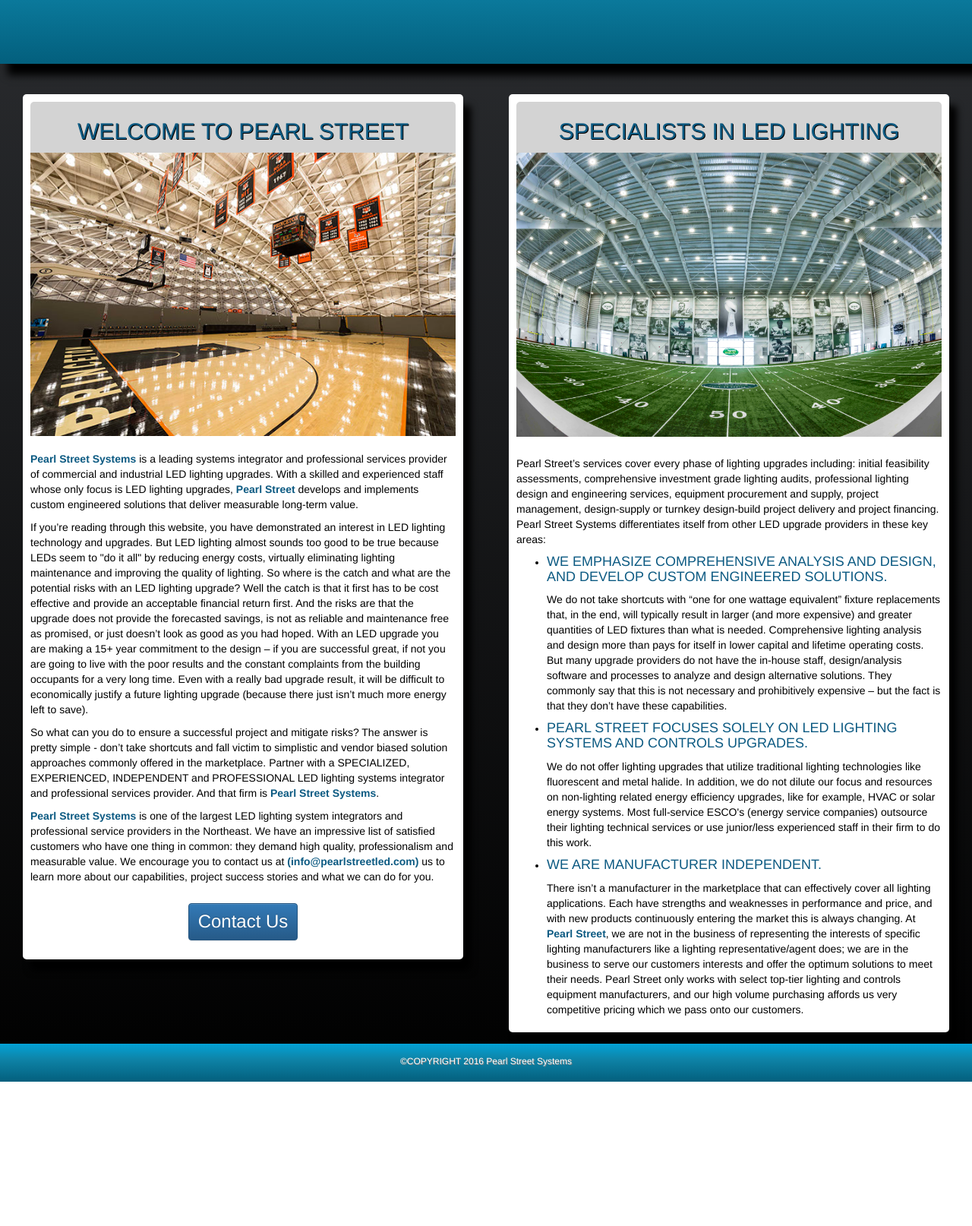
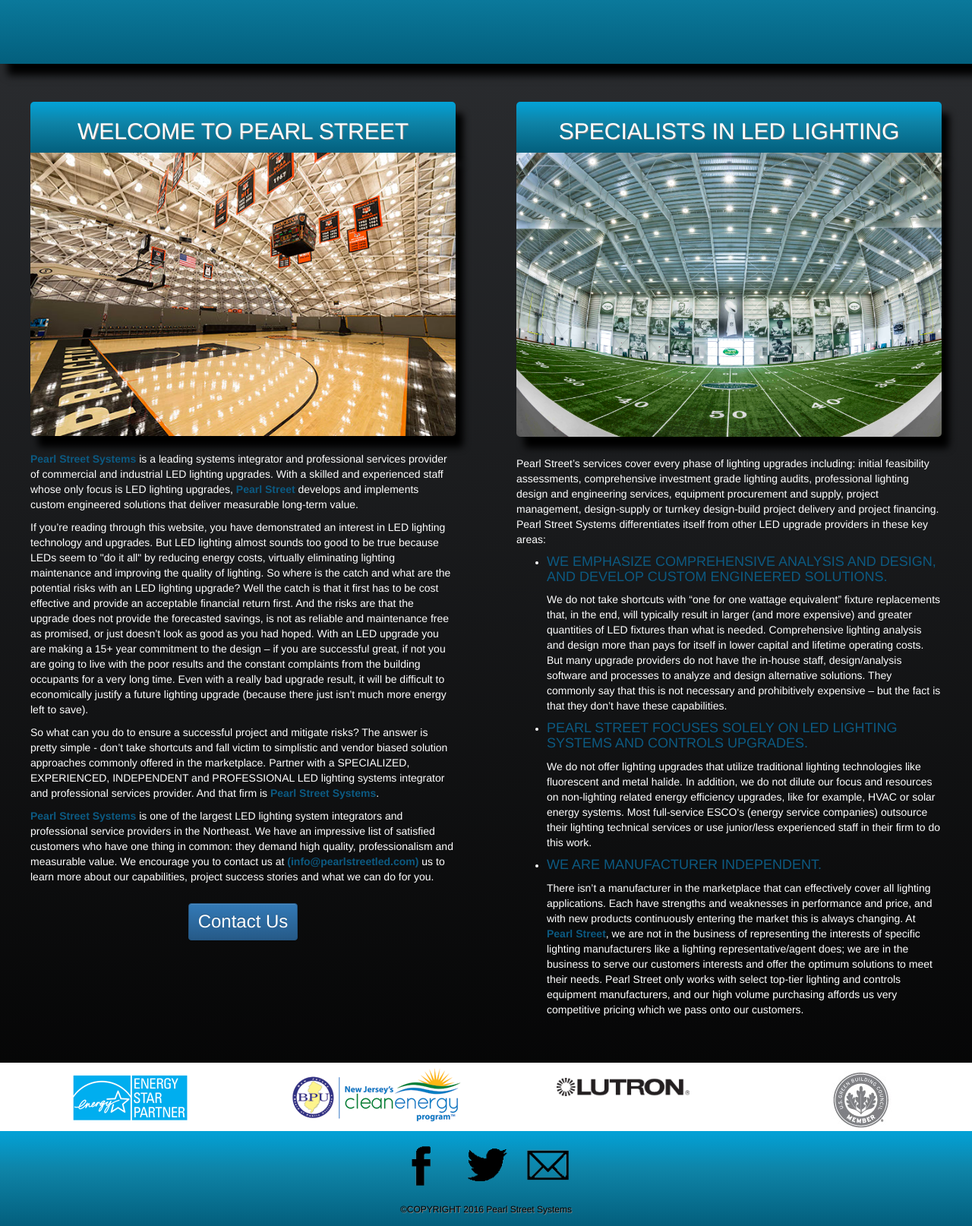
Before and after one commit to Rbla3066/pearl-street, a website: page public/index.html in a window 1280 px wide. Shown: the part 926-2540 px from the top of the page at 76% size. Before the commit the page ends 2350 px from the top, so only its background shows below. Drawn offline with nearby package versions, Linux system fonts and the light colour scheme.

Commit message:
landingPage

```diff
--- a/public/assets/css/main.css
+++ b/public/assets/css/main.css
@@ -19,36 +19,46 @@
 	margin-top: 15px;
 }
 .secondaryHeader {
-	color: #0c5a82;
-	text-shadow: 1px 1px black;
+	color: white;
+	text-shadow: 1px 1px gray;
 	text-align: center;
+
 }
 .secHeaderContainer {
 	margin: auto;
-	background-color: lightgray;
   padding: 2px;
   border-radius: 5px 5px 0px 0px;
+  -webkit-box-shadow: 10px 15px 10px black;
+  -moz-box-shadow: 10px 15px 10px black;
+  box-shadow: 10px 15px 10px black;
+  /* Permalink - use to edit and share this gradient: http://colorzilla.com/gradient-editor/#03a2d7+0,0e84a8+40,035f7d+100 */
+  background: rgb(3,162,215); /* Old browsers */
+  background: -moz-linear-gradient(top,  rgba(3,162,215,1) 0%, rgba(14,132,168,1) 40%, rgba(3,95,125,1) 100%); /* FF3.6-15 */
+  background: -webkit-linear-gradient(top,  rgba(3,162,215,1) 0%,rgba(14,132,168,1) 40%,rgba(3,95,125,1) 100%); /* Chrome10-25,Safari5.1-6 */
+  background: linear-gradient(to bottom,  rgba(3,162,215,1) 0%,rgba(14,132,168,1) 40%,rgba(3,95,125,1) 100%); /* W3C, IE10+, FF16+, Chrome26+, Opera12+, Safari7+ */
+  filter: progid:DXImageTransform.Microsoft.gradient( startColorstr='#03a2d7', endColorstr='#035f7d',GradientType=0 ); /* IE6-9 */
 }
-.contentBox {
-	color: black;
-	background-color: white;
-	margin: 15px;
-	padding: 10px;
-	border-radius: 5px;
+.img-responsive {
 	-webkit-box-shadow: 10px 15px 10px black;
   -moz-box-shadow: 10px 15px 10px black;
   box-shadow: 10px 15px 10px black;
+  border-radius: 0px 0px 5px 5px;
+}
+.contentBox {
+	color: white;
+	margin: 15px;
+	padding: 10px;
 }
 #footer {
 	width: 100%;
-	height: 50px;
+	height: 125px;
     /* Permalink - use to edit and share this gradient: http://colorzilla.com/gradient-editor/#03a2d7+0,0e84a8+40,035f7d+100 */
     background: rgb(3,162,215); /* Old browsers */
     background: -moz-linear-gradient(top,  rgba(3,162,215,1) 0%, rgba(14,132,168,1) 40%, rgba(3,95,125,1) 100%); /* FF3.6-15 */
     background: -webkit-linear-gradient(top,  rgba(3,162,215,1) 0%,rgba(14,132,168,1) 40%,rgba(3,95,125,1) 100%); /* Chrome10-25,Safari5.1-6 */
     background: linear-gradient(to bottom,  rgba(3,162,215,1) 0%,rgba(14,132,168,1) 40%,rgba(3,95,125,1) 100%); /* W3C, IE10+, FF16+, Chrome26+, Opera12+, Safari7+ */
     filter: progid:DXImageTransform.Microsoft.gradient( startColorstr='#03a2d7', endColorstr='#035f7d',GradientType=0 ); /* IE6-9 */
-    color: white;
+    color: black;
     text-shadow: 1px 1px gray;
     font-size: 12px;
     text-align: center;
@@ -76,11 +86,6 @@
   -webkit-box-shadow: 10px 15px 10px black;
   -moz-box-shadow: 10px 15px 10px black;
   box-shadow: 10px 15px 10px black;
-  -webkit-transform: rotate(-3deg);
-  -moz-transform: rotate(-3deg);
-  -o-transform: rotate(-3deg);
-  -ms-transform: rotate(-3deg);
-  transform: rotate(-3deg);
 }
 .roundImageText {
   text-align: center;
@@ -111,6 +116,14 @@
   font-size: 22px;
   text-shadow: 2px 2px gray;
 }
+.cyanGradient {
+	/* Permalink - use to edit and share this gradient: http://colorzilla.com/gradient-editor/#03a2d7+0,0e84a8+40,035f7d+100 */
+    background: rgb(3,162,215); /* Old browsers */
+    background: -moz-linear-gradient(top,  rgba(3,162,215,1) 0%, rgba(14,132,168,1) 40%, rgba(3,95,125,1) 100%); /* FF3.6-15 */
+    background: -webkit-linear-gradient(top,  rgba(3,162,215,1) 0%,rgba(14,132,168,1) 40%,rgba(3,95,125,1) 100%); /* Chrome10-25,Safari5.1-6 */
+    background: linear-gradient(to bottom,  rgba(3,162,215,1) 0%,rgba(14,132,168,1) 40%,rgba(3,95,125,1) 100%); /* W3C, IE10+, FF16+, Chrome26+, Opera12+, Safari7+ */
+    filter: progid:DXImageTransform.Microsoft.gradient( startColorstr='#03a2d7', endColorstr='#035f7d',GradientType=0 ); /* IE6-9 */
+}
 .quote {
   padding-top: 50px;
 }
@@ -130,3 +143,13 @@
 h4 {
 	color: #0c5a82;
 }
+.socialLogos {
+	margin: auto;
+	padding-top: 10px;
+}
+.socialIcon {
+	margin: 5px;
+}
+.socialImg {
+	height: 70px;
+}
--- a/public/index.html
+++ b/public/index.html
@@ -17,6 +17,9 @@
 
 	<link rel="stylesheet" href="assets/css/main.css">
   <style type="text/css">
+    .footerLogo{
+      margin: auto;
+    }
     @media screen and (max-width: 992px) {
       .roundImageText {
         float: right;
@@ -211,8 +214,41 @@
       </div>
     </div>
   </div>
+  <div class="row" style="margin-top: 25px; background-color: white">
+    <div class="col-md-3 col-sm-3">
+      <div style="margin: auto; width: 130px">
+        <a href="https://www.energystar.gov/"><img class="footerLogo" style="margin-top: 15px" src="assets/logos/energy_star_partner.png"></a>
+      </div>
+    </div>
+    <div class="col-md-3 col-sm-3">
+      <div style="margin: auto; width: 200px">
+        <a href="http://www.njcleanenergy.com/tradeally/disclaimer?path=/residential/tools-and-resources/tradeally/approved_vendorsearch/?vid=5919"><img class="footerLogo" src="assets/logos/bpu_clean_energy.png"></a>
+      </div>
+    </div>
+    <div class="col-md-3 col-sm-3">
+      <div style="margin: auto; width: 175px">
+        <img style="width: 175px; margin: 20px 0px 0px 20px" class="footerLogo" src="assets/logos/lutron_logo.jpg">
+      </div>
+    </div>
+    <div class="col-md-3 col-sm-3">
+      <div style="margin: auto; width: 50px">
+        <a href="http://www.usgbc.org/organizations/pearl-street-led-lighting-systems"><img style="margin-top: 10px" class="footerLogo" src="assets/logos/us_green_building_council.jpg"></a>
+      </div>
+    </div>
+  </div>
   <div class="row">
     <div id="footer" class="col-md-12">
+        <div class="socialLogos">
+          <span class="socialIcon">
+            <a href=""><img class="socialImg" src="assets/logos/facebook.png"></a>
+          </span>
+          <span class="socialIcon">
+            <a href=""><img class="socialImg" src="assets/logos/twitter.png"></a>
+          </span>
+          <span class="socialIcon">
+            <a href=""><img class="socialImg" src="assets/logos/email.png"></a>
+          </span>
+        </div>
         <p class="copyright">©COPYRIGHT  2016 Pearl Street Systems</p>
     </div>
   </div>
@@ -236,7 +272,7 @@
         $("#quote1").fadeIn();
       })
 
-    }, 3000)
+    }, 3000);
 
     $(window).scroll(function(){
       if($(this).scrollTop() > 120){
@@ -251,6 +287,12 @@
       } else {
         $(".quote").fadeOut();
       }
+    });
+    $(".socialImg").on("mouseover", function(){
+      $(this).attr("style", "background-color: white; border-radius: 35px;")
+    })
+    $(".socialImg").on("mouseleave", function(){
+      $(this).attr("style", "background-color: transparent;")
     })
   </script>
 </body>
```
Also changed, not shown: public/assets/logos/bpu_clean_energy.png (added), public/assets/logos/email.png (added), public/assets/logos/energy_star_partner.png (added), public/assets/logos/facebook.png (added), public/assets/logos/lutron_logo.jpg (added), public/assets/logos/twitter.png (added), public/assets/logos/us_green_building_council.jpg (added).
